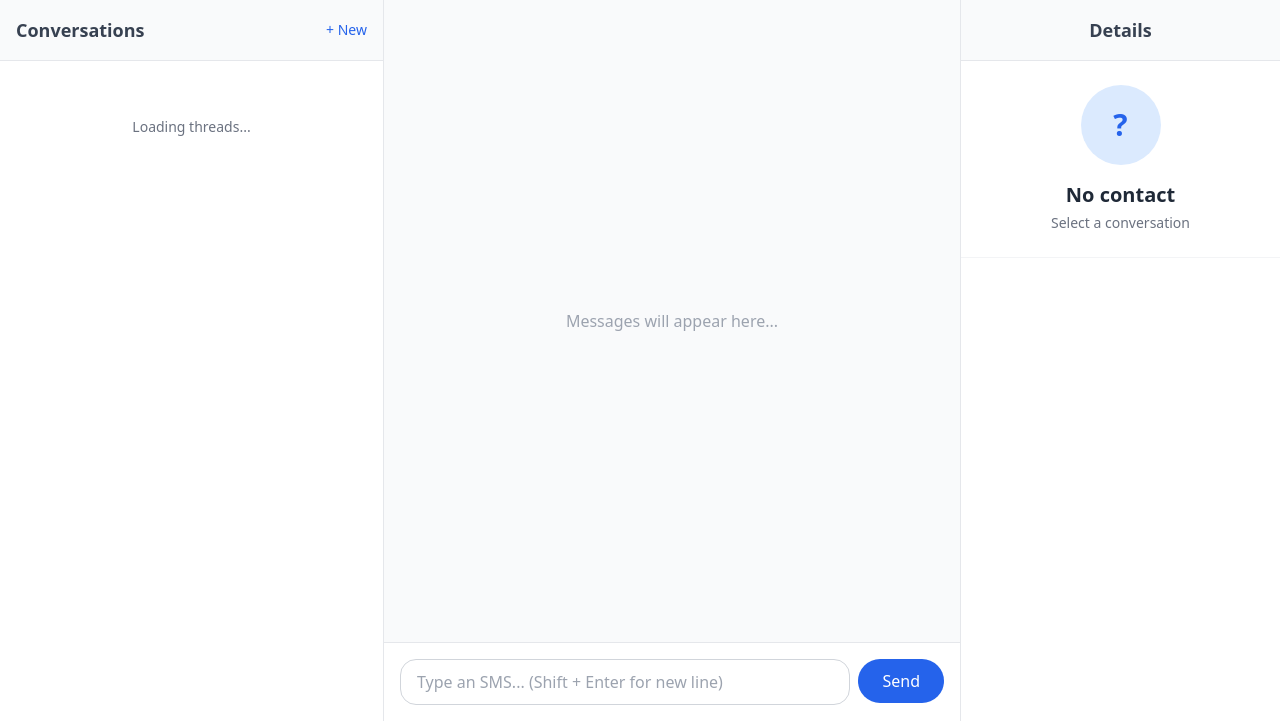
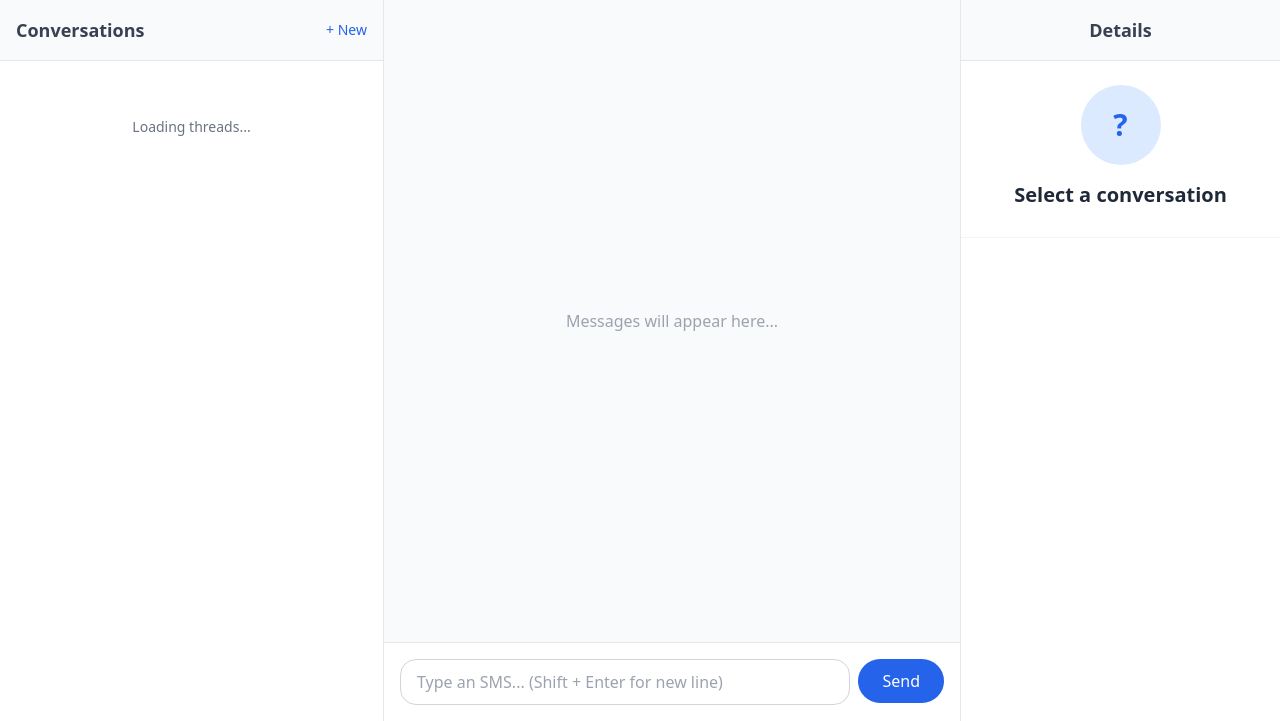
Before and after one commit to oracle7/sms-gateway, a FastAPI app: page / in a window 1280 px wide. Shown: the part 79-800 px from the top of the page. Run offline with FastAPI, Linux system fonts and the light colour scheme; data that the repository does not hold is empty; parts of the project's set-up code (start-up, migrations or seed data) failed here and were passed over; some libraries are stand-ins or nearby versions.

Commit message:
Enhance emoji picker and UI improvements
Added `sidebarEmojiContainer` to manage emoji picker visibility in the right sidebar. Improved thread handling to show/hide the emoji picker when opening/closing threads. Updated contact info display in the sidebar. Added a "Send" button next to the message input for better usability. Adjusted message input resizing behavior. Improved hover effects on message bubbles and removed redundant code. Enhanced the emoji picker integration for inserting emojis and resizing the input field dynamically.

```diff
--- a/static/js/app.js
+++ b/static/js/app.js
@@ -13,6 +13,7 @@ document.addEventListener('DOMContentLoaded', () => {
     const rightContactName = document.getElementById('right-contact-name');
     const rightContactPhone = document.getElementById('right-contact-phone');
     const contactInitial = document.getElementById('contact-initial');
+    const sidebarEmojiContainer = document.getElementById('sidebar-emoji-container');
 
     let activePhone = null;
     let contactsCache = {};
@@ -163,9 +164,13 @@ document.addEventListener('DOMContentLoaded', () => {
         activePhone = normalizePhone(phone);
         unreadInActiveThread = false;
 
+        // Show right sidebar info
         if (rightContactName) rightContactName.textContent = contactsCache[activePhone] || activePhone;
         if (rightContactPhone) rightContactPhone.textContent = activePhone;
         if (contactInitial) contactInitial.textContent = (contactsCache[activePhone] || activePhone).charAt(0).toUpperCase();
+
+        // Show the emoji picker when a thread is active
+        if (sidebarEmojiContainer) sidebarEmojiContainer.classList.remove('hidden');
 
         markActiveThreadRead();
 
@@ -192,6 +197,9 @@ document.addEventListener('DOMContentLoaded', () => {
             if (rightContactName) rightContactName.textContent = 'Select a conversation';
             if (rightContactPhone) rightContactPhone.textContent = '';
             if (contactInitial) contactInitial.textContent = '?';
+
+            // Hide the emoji picker when thread is closed
+            if (sidebarEmojiContainer) sidebarEmojiContainer.classList.add('hidden');
 
             if (chatArea) {
                 chatArea.innerHTML = `<div class="flex h-full items-center justify-center text-gray-400">No messages yet.</div>`;
@@ -222,7 +230,6 @@ document.addEventListener('DOMContentLoaded', () => {
         const bubble = document.createElement('div');
         bubble.dataset.internalId = msg.id;
 
-        // Notice the 'group relative' classes added here for the hover effect
         bubble.className = `group relative max-w-md p-3 rounded-2xl mb-2 chat-bubble-animate ${isOutbound ? 'bg-blue-500 text-white self-end ml-auto rounded-br-sm' : 'bg-white border border-gray-200 text-gray-800 self-start mr-auto rounded-bl-sm shadow-sm'}`;
 
         let contentHtml = '';
@@ -230,7 +237,6 @@ document.addEventListener('DOMContentLoaded', () => {
         const hasMedia = msg.attachments && msg.attachments.length > 0;
 
         if (hasText) {
-            // whitespace-pre-wrap ensures [SHIFT]+[ENTER] linebreaks render correctly
             contentHtml += `<div class="text-sm leading-relaxed pr-6 whitespace-pre-wrap">${msg.body}</div>`;
         }
 
@@ -281,7 +287,6 @@ document.addEventListener('DOMContentLoaded', () => {
             </div>
         `;
 
-        // Inject the Copy Button if there is text to copy
         if (hasText) {
             const copyBtn = document.createElement('button');
             copyBtn.className = `opacity-0 group-hover:opacity-100 transition-opacity absolute top-2 right-2 p-1.5 rounded-md shadow-sm z-10 flex items-center justify-center ${isOutbound ? 'bg-blue-600 text-blue-100 hover:bg-blue-700 hover:text-white' : 'bg-gray-100 text-gray-500 hover:bg-gray-200 hover:text-gray-700'}`;
@@ -302,14 +307,12 @@ document.addEventListener('DOMContentLoaded', () => {
     }
 
     if (messageForm && messageInput) {
-        // Handle Auto-resizing
-        messageInput.addEventListener('input', function() {
+        messageInput.addEventListener('input', function () {
             this.style.height = 'auto';
             this.style.height = (this.scrollHeight) + 'px';
             if (this.value === '') this.style.height = '44px';
         });
 
-        // Handle Enter (Send) vs Shift+Enter (New Line)
         messageInput.addEventListener('keydown', (e) => {
             if (e.key === 'Enter' && !e.shiftKey) {
                 e.preventDefault();
@@ -327,7 +330,7 @@ document.addEventListener('DOMContentLoaded', () => {
             if (!body) return;
 
             messageInput.value = '';
-            messageInput.style.height = '44px'; // Reset height after sending
+            messageInput.style.height = '44px';
 
             try {
                 const res = await fetch('/api/messages/', {
@@ -348,41 +351,22 @@ document.addEventListener('DOMContentLoaded', () => {
         });
     }
 
+    // NEW: Clean, simple listener for the full emoji picker
     function setupEmojiPicker() {
         const picker = document.querySelector('emoji-picker');
-        const toggleBtn = document.getElementById('emoji-toggle-btn'); // Your emoji trigger button
-
         if (!picker || !messageInput) return;
 
-        // Toggle picker visibility on button click (if you have a toggle button)
-        if (toggleBtn) {
-            toggleBtn.addEventListener('click', (e) => {
-                e.preventDefault();
-                picker.classList.toggle('hidden');
-            });
-        }
-
-        // Handle selecting an emoji from the picker
         picker.addEventListener('emoji-click', event => {
             const emoji = event.detail.unicode;
             const start = messageInput.selectionStart;
             const end = messageInput.selectionEnd;
             const text = messageInput.value;
 
-            // Insert emoji at cursor position
             messageInput.value = text.slice(0, start) + emoji + text.slice(end);
             messageInput.focus();
             messageInput.selectionStart = messageInput.selectionEnd = start + emoji.length;
 
-            // Trigger input event to auto-resize the compose box
-            messageInput.dispatchEvent(new Event('input'));
-        });
-
-        // Close picker when clicking outside of it
-        document.addEventListener('click', (e) => {
-            if (toggleBtn && !picker.contains(e.target) && !toggleBtn.contains(e.target)) {
-                picker.classList.add('hidden');
-            }
+            messageInput.dispatchEvent(new Event('input')); // Auto-resize
         });
     }
 
--- a/templates/components/chat_area.html
+++ b/templates/components/chat_area.html
@@ -14,6 +14,7 @@
                       class="flex-1 border border-gray-300 rounded-2xl px-4 py-2.5 focus:outline-none focus:ring-2 focus:ring-blue-500 bg-white resize-none min-h-[44px] max-h-32"
                       placeholder="Type an SMS... (Shift + Enter for new line)"
                       autocomplete="off"></textarea>
+
             <button type="submit"
                     class="bg-blue-600 text-white rounded-full px-6 py-2 mb-0.5 font-medium hover:bg-blue-700 transition-colors focus:outline-none focus:ring-2 focus:ring-blue-500 focus:ring-offset-2 h-[44px] shrink-0">
                 Send
--- a/templates/components/right_sidebar.html
+++ b/templates/components/right_sidebar.html
@@ -4,15 +4,16 @@
     </div>
 
     <!-- Dynamic Contact Info -->
-    <div class="p-6 flex flex-col items-center border-b border-gray-100">
+    <div class="p-6 flex flex-col items-center border-b border-gray-100 shrink-0">
         <div class="w-20 h-20 bg-blue-100 text-blue-600 rounded-full flex items-center justify-center text-3xl font-bold mb-4">
             <span id="contact-initial">?</span>
         </div>
-        <h3 id="right-contact-name" class="text-xl font-bold text-gray-800 text-center">No contact</h3>
-        <p id="right-contact-phone" class="text-sm text-gray-500 mt-1">Select a conversation</p>
+        <h3 id="right-contact-name" class="text-xl font-bold text-gray-800 text-center">Select a conversation</h3>
+        <p id="right-contact-phone" class="text-sm text-gray-500 mt-1"></p>
     </div>
 
-    <!-- Emoji Picker -->
-    <!-- Full searchable WhatsApp-style picker dropdown -->
-    <emoji-picker id="emoji-picker" class="hidden absolute bottom-16 right-4 z-50 shadow-2xl rounded-2xl border border-gray-200 light"></emoji-picker>
+    <!-- Emoji Picker Container (Hidden by default until a chat opens) -->
+    <div id="sidebar-emoji-container" class="hidden flex-1 p-2 overflow-hidden flex justify-center bg-gray-50">
+        <emoji-picker id="emoji-picker" class="light" style="width: 100%; height: 100%; --background: transparent; --border-color: transparent;"></emoji-picker>
+    </div>
 </aside>
```
